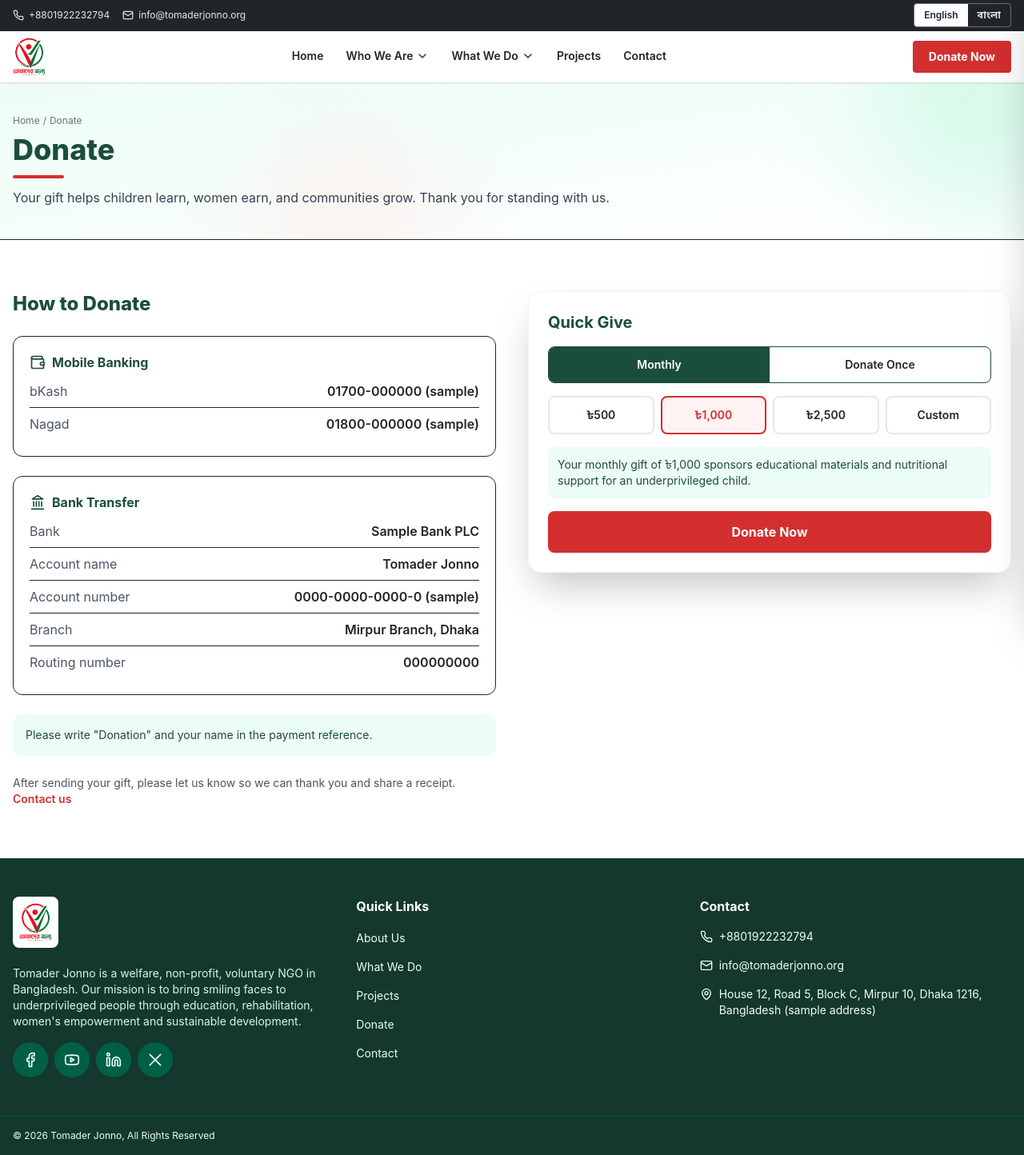
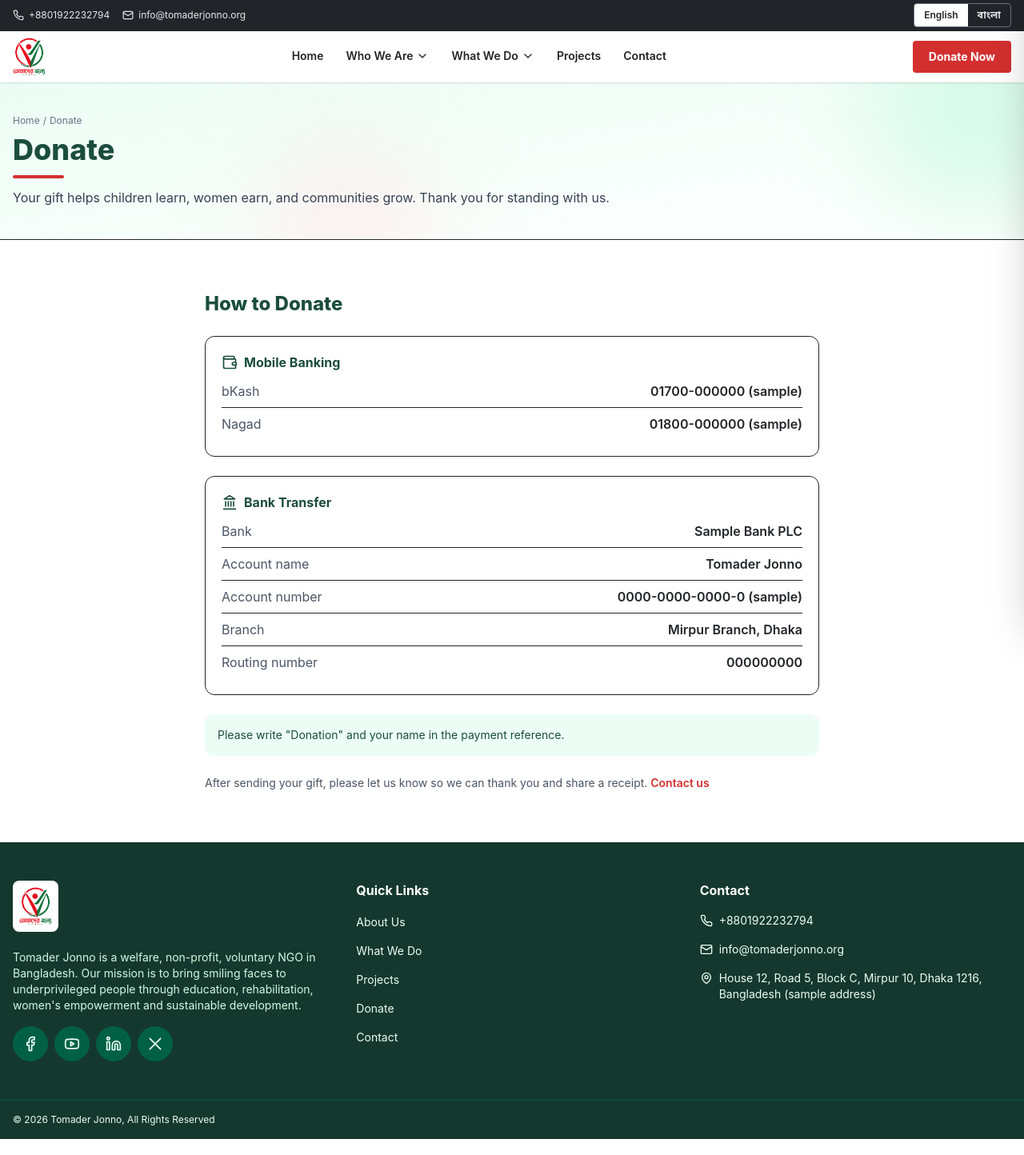
Before and after one commit to sazzadursiam/TomaderJonnoNGO-new, a Laravel app: page /donate in a window 1280 px wide. Shown: the part 25-1469 px from the top of the page at 80% size. Run offline with Laravel 12, Linux system fonts and the light colour scheme; data comes from the database, SQL or seed files in the repository; style sheets or scripts are compiled from the project's sources.

Commit message:
Remove Quick Give section and hero Donate Now button
Drop the Quick Give component, its config, JS and translations from the
home and donate pages, along with the amount confirmation banner that
depended on it.

Co-Authored-By: Claude Opus 5.5 <noreply@anthropic.com>

```diff
--- a/app/Http/Controllers/PageController.php
+++ b/app/Http/Controllers/PageController.php
@@ -16,7 +16,6 @@ class PageController extends Controller
             'programs' => Program::query()->published()->get(),
             'stats' => Stat::query()->ordered()->get(),
             'stories' => Story::query()->published()->take(3)->get(),
-            'donationTiers' => config('donation.tiers'),
         ]);
     }
 
@@ -34,8 +33,6 @@ class PageController extends Controller
 
     public function donate(): View
     {
-        return view('pages.donate', [
-            'donationTiers' => config('donation.tiers'),
-        ]);
+        return view('pages.donate');
     }
 }
--- a/config/donation.php
+++ /dev/null
@@ -1,31 +0,0 @@
-<?php
-
-return [
-
-    /*
-    |--------------------------------------------------------------------------
-    | Quick Give Tiers
-    |--------------------------------------------------------------------------
-    |
-    | Suggested gift amounts (in BDT) shown in the Quick Give box, grouped by
-    | frequency. The "impact" text is an English translation key; its Bangla
-    | version lives in lang/bn.json.
-    |
-    */
-
-    'minimum' => 50,
-
-    'tiers' => [
-        'monthly' => [
-            ['amount' => 500, 'impact' => 'sponsors school supplies for a child.'],
-            ['amount' => 1000, 'impact' => 'sponsors educational materials and nutritional support for an underprivileged child.'],
-            ['amount' => 2500, 'impact' => 'funds a woman\'s vocational training seat for a month.'],
-        ],
-        'once' => [
-            ['amount' => 1000, 'impact' => 'provides learning materials for three children.'],
-            ['amount' => 2500, 'impact' => 'equips an artisan with tools and raw materials.'],
-            ['amount' => 5000, 'impact' => 'supports a community therapy and inclusion camp.'],
-        ],
-    ],
-
-];
--- a/resources/js/app.js
+++ b/resources/js/app.js
@@ -99,101 +99,6 @@ function initCounters() {
         counter.textContent = formatNumber(0);
         counter.closest('[data-stat]')?.querySelector('[data-count-ring]')?.style.setProperty('stroke-dashoffset', '1');
         observer.observe(counter);
-    });
-}
-
-/**
- * Quick Give box: frequency tabs, preset amounts, custom amount and impact text.
- */
-function initQuickGive() {
-    document.querySelectorAll('[data-quick-give]').forEach((root) => {
-        const impact = root.querySelector('[data-impact-text]');
-        const customInput = root.querySelector('[data-custom-amount]');
-        const donateLink = root.querySelector('[data-donate-link]');
-        const minimum = Number(root.dataset.minimum || 0);
-        const messages = JSON.parse(root.dataset.messages);
-
-        let frequency = 'monthly';
-        let amount = 0;
-
-        const tiersFor = (mode) =>
-            [...root.querySelectorAll(`[data-amount-button][data-frequency="${mode}"]`)].map((button) => ({
-                amount: Number(button.dataset.amount),
-                impact: button.dataset.impact,
-            }));
-
-        const updateImpact = () => {
-            const tiers = tiersFor(frequency);
-
-            impact.classList.remove('animate-fade-in');
-            void impact.offsetWidth;
-            impact.classList.add('animate-fade-in');
-
-            if (!amount) {
-                impact.textContent = messages.empty;
-            } else if (amount < minimum) {
-                impact.textContent = messages.minimum.replace(':amount', formatNumber(minimum));
-            } else {
-                const tier = tiers.filter((candidate) => amount >= candidate.amount).pop() ?? tiers[0];
-                impact.textContent = messages[frequency].replace(':amount', formatNumber(amount)).replace(':impact', tier.impact);
-            }
-
-            const url = new URL(donateLink.dataset.baseUrl, window.location.origin);
-            url.searchParams.set('frequency', frequency);
-
-            if (amount >= minimum) {
-                url.searchParams.set('amount', String(amount));
-            }
-
-            donateLink.href = url.toString();
-        };
-
-        const selectButton = (selected) => {
-            root.querySelectorAll('[data-amount-button], [data-custom-button]').forEach((button) =>
-                button.setAttribute('aria-pressed', String(button === selected)),
-            );
-        };
-
-        const setFrequency = (mode) => {
-            frequency = mode;
-
-            root.querySelectorAll('[data-frequency-tab]').forEach((tab) => tab.setAttribute('aria-selected', String(tab.dataset.frequencyTab === mode)));
-            root.querySelectorAll('[data-amount-button]').forEach((button) => button.classList.toggle('hidden', button.dataset.frequency !== mode));
-
-            const buttons = root.querySelectorAll(`[data-amount-button][data-frequency="${mode}"]`);
-            const preset = buttons[mode === 'monthly' ? 1 : 0] ?? buttons[0];
-
-            customInput.classList.add('hidden');
-            selectButton(preset);
-            amount = Number(preset.dataset.amount);
-            updateImpact();
-        };
-
-        root.querySelectorAll('[data-frequency-tab]').forEach((tab) => tab.addEventListener('click', () => setFrequency(tab.dataset.frequencyTab)));
-
-        root.querySelectorAll('[data-amount-button]').forEach((button) =>
-            button.addEventListener('click', () => {
-                customInput.classList.add('hidden');
-                selectButton(button);
-                amount = Number(button.dataset.amount);
-                updateImpact();
-            }),
-        );
-
-        root.querySelector('[data-custom-button]').addEventListener('click', (event) => {
-            selectButton(event.currentTarget);
-            customInput.classList.remove('hidden');
-            customInput.focus();
-            amount = Number(customInput.value) || 0;
-            updateImpact();
-        });
-
-        customInput.addEventListener('input', () => {
-            amount = Math.max(0, Math.floor(Number(customInput.value) || 0));
-            updateImpact();
-        });
-
-        setFrequency('monthly');
     });
 }
 
@@ -552,7 +457,6 @@ function initLightbox() {
 initDrawer();
 initLightbox();
 initCounters();
-initQuickGive();
 initReveal();
 initScrollState();
 initParallax();
--- a/resources/views/components/quick-give.blade.php
+++ /dev/null
@@ -1,47 +0,0 @@
-@props(['tiers', 'minimum' => config('donation.minimum')])
-
-@php
-    $messages = [
-        'empty' => __('Enter an amount to see your impact.'),
-        'minimum' => __('The minimum gift is ৳:amount.'),
-        'monthly' => __('Your monthly gift of ৳:amount :impact'),
-        'once' => __('Your one-time gift of ৳:amount :impact'),
-    ];
-    $tabClass = 'py-3 aria-selected:bg-brand aria-selected:text-white';
-    $amountClass = 'rounded-lg border-2 border-gray-200 py-3 text-sm font-semibold hover:border-accent aria-pressed:border-accent aria-pressed:bg-red-50 aria-pressed:text-accent';
-@endphp
-
-<div {{ $attributes->merge(['class' => 'rounded-2xl border border-gray-100 bg-white p-5 shadow-2xl sm:p-6']) }}
-     data-quick-give data-minimum="{{ $minimum }}" data-messages='@json($messages)'>
-    <h2 class="mb-4 text-xl font-bold text-brand">{{ __('Quick Give') }}</h2>
-
-    <div class="grid grid-cols-2 overflow-hidden rounded-lg border border-brand text-sm font-semibold" role="tablist" aria-label="{{ __('Gift frequency') }}">
-        <button type="button" role="tab" class="{{ $tabClass }}" data-frequency-tab="monthly" aria-selected="true">{{ __('Monthly') }}</button>
-        <button type="button" role="tab" class="{{ $tabClass }}" data-frequency-tab="once" aria-selected="false">{{ __('Donate Once') }}</button>
-    </div>
-
-    <div class="mt-4 grid grid-cols-4 gap-2">
-        @foreach ($tiers as $frequency => $frequencyTiers)
-            @foreach ($frequencyTiers as $tier)
-                <button type="button" class="{{ $amountClass }} @if ($frequency !== 'monthly') hidden @endif"
-                        data-amount-button data-frequency="{{ $frequency }}" data-amount="{{ $tier['amount'] }}"
-                        data-impact="{{ __($tier['impact']) }}" aria-pressed="false">
-                    ৳{{ local_number($tier['amount']) }}
-                </button>
-            @endforeach
-        @endforeach
-        <button type="button" class="{{ $amountClass }}" data-custom-button aria-pressed="false">{{ __('Custom') }}</button>
-    </div>
-
-    <label class="sr-only" for="quick-give-amount">{{ __('Enter amount (৳)') }}</label>
-    <input id="quick-give-amount" type="number" inputmode="numeric" min="{{ $minimum }}" step="1"
-           placeholder="{{ __('Enter amount (৳)') }}" class="form-input mt-3 hidden focus:border-accent" data-custom-amount>
-
-    <p class="mt-4 min-h-16 rounded-lg bg-brand-soft p-3 text-sm text-brand" data-impact-text aria-live="polite">
-        {{ $messages['empty'] }}
-    </p>
-
-    <a href="{{ localized_route('donate') }}" data-donate-link data-base-url="{{ localized_route('donate') }}" class="btn-donate mt-4 w-full">
-        {{ __('Donate Now') }}
-    </a>
-</div>
--- a/resources/views/pages/donate.blade.php
+++ b/resources/views/pages/donate.blade.php
@@ -1,7 +1,4 @@
 @php
-    $amount = filter_var(request()->query('amount'), FILTER_VALIDATE_INT, ['options' => ['min_range' => config('donation.minimum')]]) ?: null;
-    $frequency = request()->query('frequency') === 'once' ? 'once' : 'monthly';
-
     $bankRows = collect([
         __('Bank') => $site['donation_bank_name'] ?? null,
         __('Account name') => $site['donation_account_name'] ?? null,
@@ -22,19 +19,8 @@
     <x-page-header :title="__('Donate')" :intro="__('Your gift helps children learn, women earn, and communities grow. Thank you for standing with us.')" />
 
     <x-section>
-        <div class="grid gap-10 lg:grid-cols-2">
+        <div class="mx-auto max-w-3xl">
             <div class="space-y-6" data-reveal-stagger>
-                @if ($amount)
-                    <div class="animate-fade-up rounded-xl border-2 border-accent bg-red-50 p-5" role="status">
-                        <p class="font-semibold text-accent">
-                            {{ $frequency === 'monthly'
-                                ? __('You chose a monthly gift of ৳:amount.', ['amount' => local_number($amount)])
-                                : __('You chose a one-time gift of ৳:amount.', ['amount' => local_number($amount)]) }}
-                        </p>
-                        <p class="mt-1 text-sm text-gray-700">{{ __('Please send your gift using one of the methods below.') }}</p>
-                    </div>
-                @endif
-
                 <h2 class="text-2xl font-extrabold text-brand">{{ __('How to Donate') }}</h2>
 
                 @if ($mobileRows->isNotEmpty())
@@ -80,10 +66,6 @@
                     <a href="{{ localized_route('contact') }}" class="font-semibold text-accent hover:underline">{{ __('Contact us') }}</a>
                 </p>
             </div>
-
-            <div>
-                <x-quick-give :tiers="$donationTiers" class="animate-slide-in-right lg:sticky lg:top-24" />
-            </div>
         </div>
     </x-section>
 </x-layouts.app>
```
Also changed, not shown: lang/bn.json (+1 -20 lines), resources/views/pages/home.blade.php (+2 -7 lines), tests/Feature/DonatePageTest.php (+0 -12 lines).
